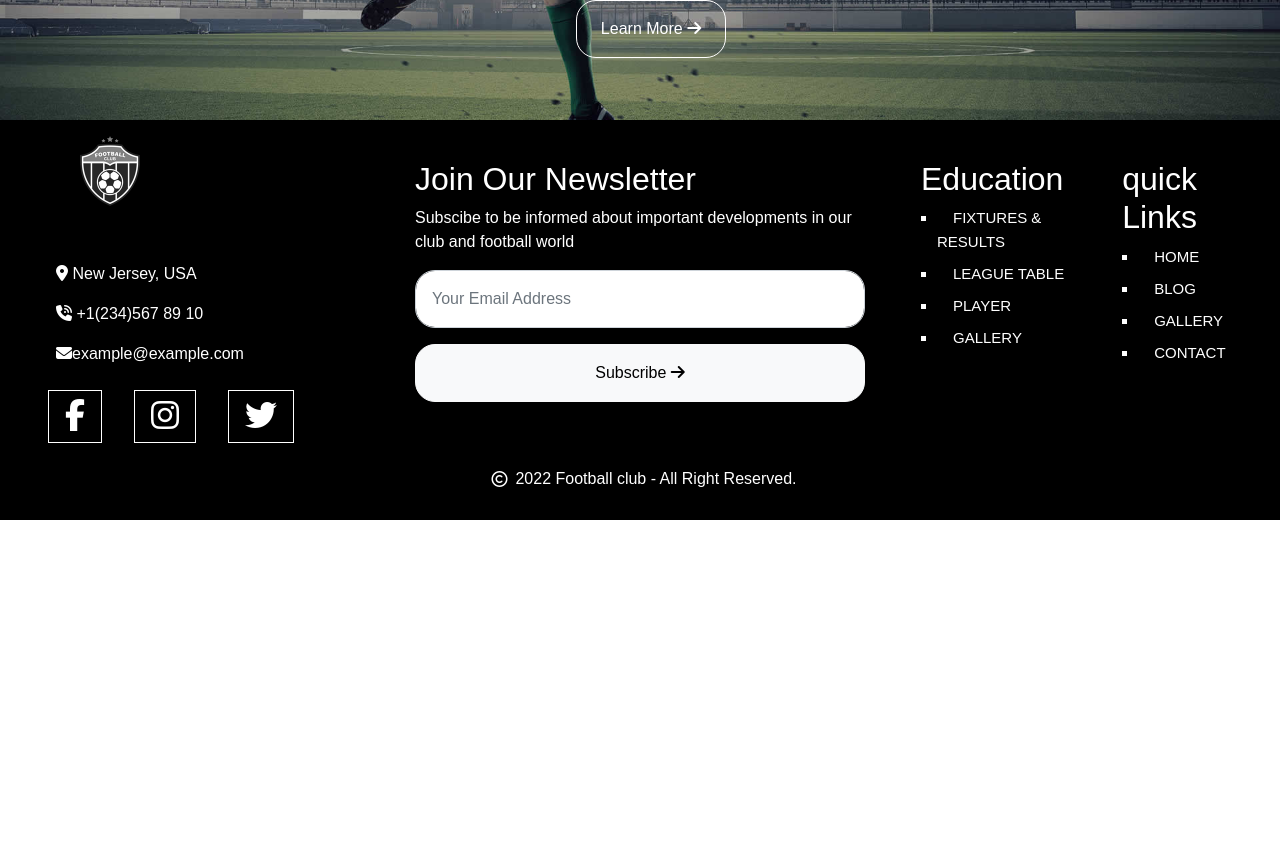
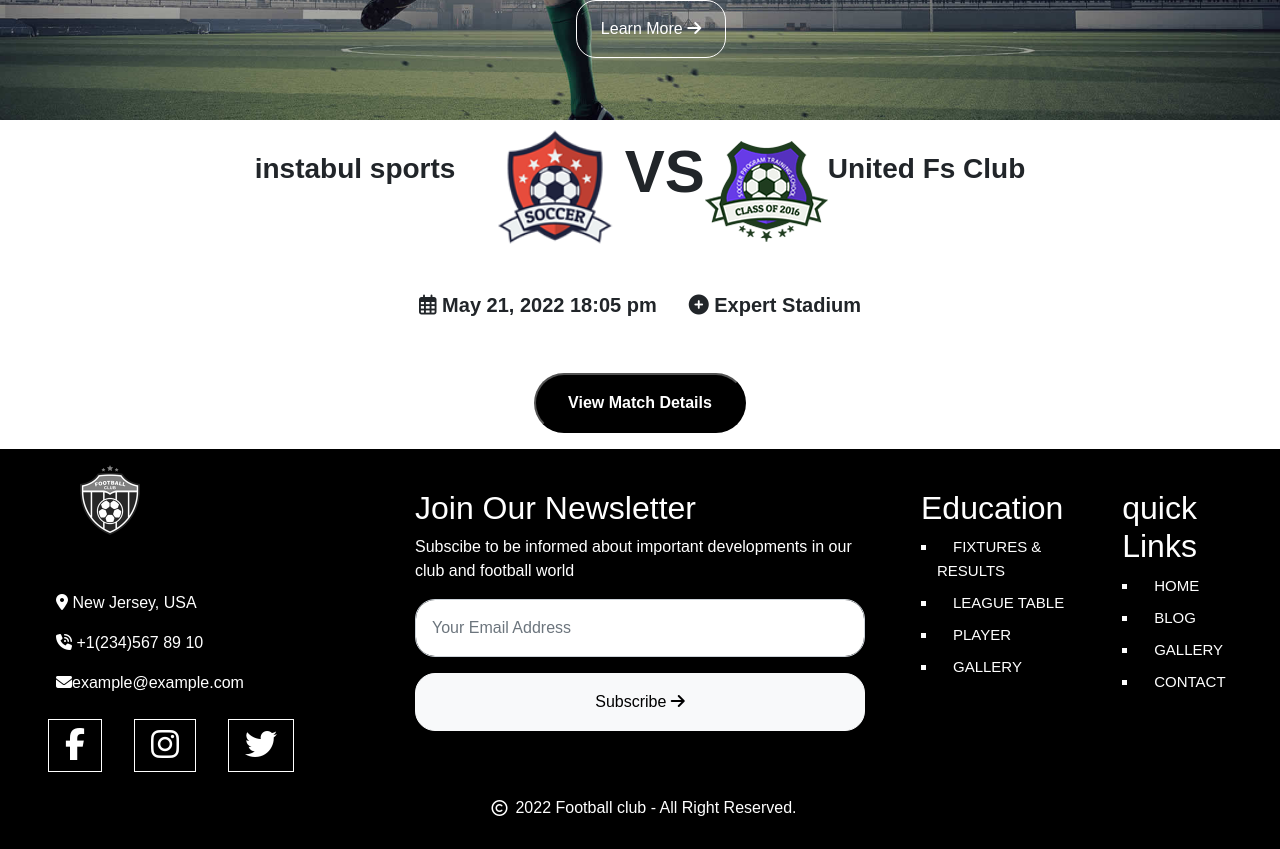
Before and after one commit to giuseppemaisto/proj-html-vuejs, a Vue app: page / in a window 1280 px wide. Shown: the part 800-1649 px from the top of the page. Before the commit the page ends 1320 px from the top, so only its background shows below. Built offline with nearby package versions, Linux system fonts and the light colour scheme; a web font is replaced by a local one.

Commit message:
next match inserito

```diff
--- a/src/components/AppMain.vue
+++ b/src/components/AppMain.vue
@@ -1,25 +1,17 @@
 <script>
 import AppCarousel from './AppCarousel.vue';
+import AppMatch from './AppMatch.vue';
 export default {
         components:{
-            AppCarousel
+            AppCarousel,
+            AppMatch,
         },
-        data(){
-            return{
-                slider:[
-                    {
-                        image:'/../public/img/slider1-1.jpg'
-                    },
-                    {
-                        image:'/../public/img/slider2-1.jpg'
-                    },
-                ]
-            }
-        }
+
 }
 </script>
 <template lang="">
 <AppCarousel></AppCarousel>
+<AppMatch></AppMatch>
 </template>
 <style lang="scss" scoped>
 *{
--- /dev/null
+++ b/src/components/AppMatch.vue
@@ -0,0 +1,79 @@
+<script>
+export default {
+
+}
+</script>
+<template lang="">
+    <div class="container-match">
+        <div class="squadra1 d-flex">
+            <h3>instabul sports</h3>
+            <img src="/../public/img/league-club-1.png" alt="">
+        </div>
+        <div class="vs">
+            <h1>VS</h1>
+        </div>
+        <div class="squadra2 d-flex">
+            <img src="/../public/img/club-2.png" alt="">
+            <h3>United Fs Club</h3>
+        </div>
+    </div>
+
+    <div class="info-match d-flex">
+        <div>
+            <h5><i class="fa-regular fa-calendar-days"></i> May 21, 2022 18:05 pm</h5>
+        </div>
+        <div>
+            <h5><i class="fa-solid fa-circle-plus"></i> Expert Stadium</h5>
+        </div>
+    </div>
+
+    <div class="button-match d-flex">
+        <button>View Match Details</button>
+    </div>
+</template>
+
+<style lang="scss">
+.container-match{
+    width: 100%;
+    display: flex;
+    justify-content: center;
+}
+.squadra1 h3{
+    width: 250px;
+    padding-top: 2rem;
+    font-weight: bold;
+}
+.squadra2 h3{
+    padding-top: 2rem;
+    font-weight: bold;
+}
+.vs h1{
+    padding-top:1rem;
+    font-size:60px;
+    font-weight: bold;
+}
+.info-match{
+    justify-content: center;
+    margin: 1rem
+}
+.info-match div{
+    margin: 1rem;
+}
+.info-match h5{
+    font-weight: bold;
+}
+.button-match{
+    justify-content: center;
+    padding: 1rem;
+}
+.button-match button{
+
+    color:white;
+    background-color: black;
+    padding: 1rem 2rem 1rem 2rem;
+    border-radius: 30px;
+    font-weight: bold;
+}
+
+
+</style>
```
